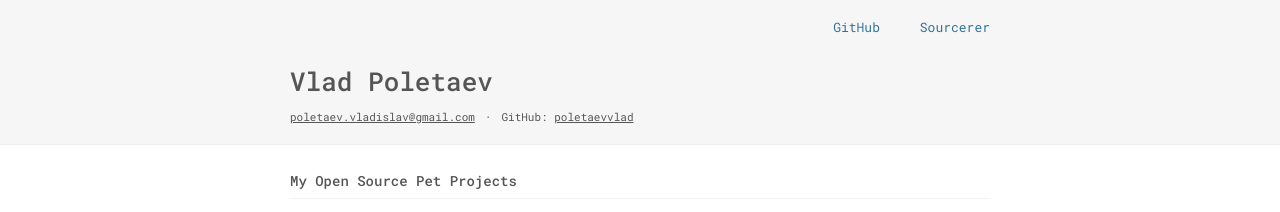
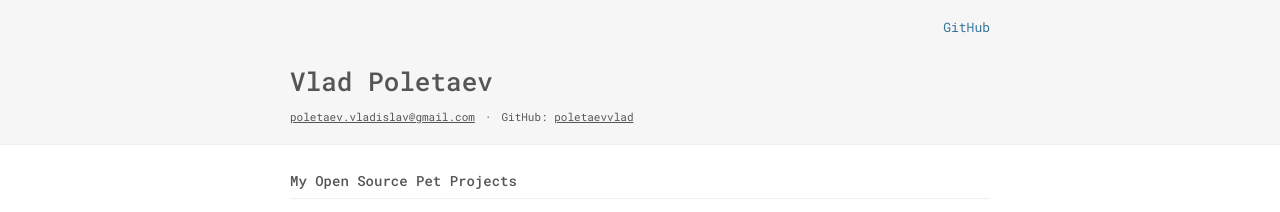
Before and after one commit to poletaevvlad/poletaevvlad.github.io, a Jekyll site: the page built from _pages/projects.md, in a window 1280 px wide. Shown: the top 212 px of the page. Built offline with Jekyll 4.4.1, drawn with Linux system fonts in a browser that asks for light colours.

Commit message:
Removed the link to Sourcerer - the service is no longer available

```diff
--- a/_config.yaml
+++ b/_config.yaml
@@ -12,8 +12,6 @@ sass:
 navigation:
   - url: https://github.com/poletaevvlad
     label: GitHub
-  - url: https://sourcerer.io/poletaevvlad
-    label: Sourcerer
 
 contacts:
   - url: mailto:poletaev.vladislav@gmail.com
```
